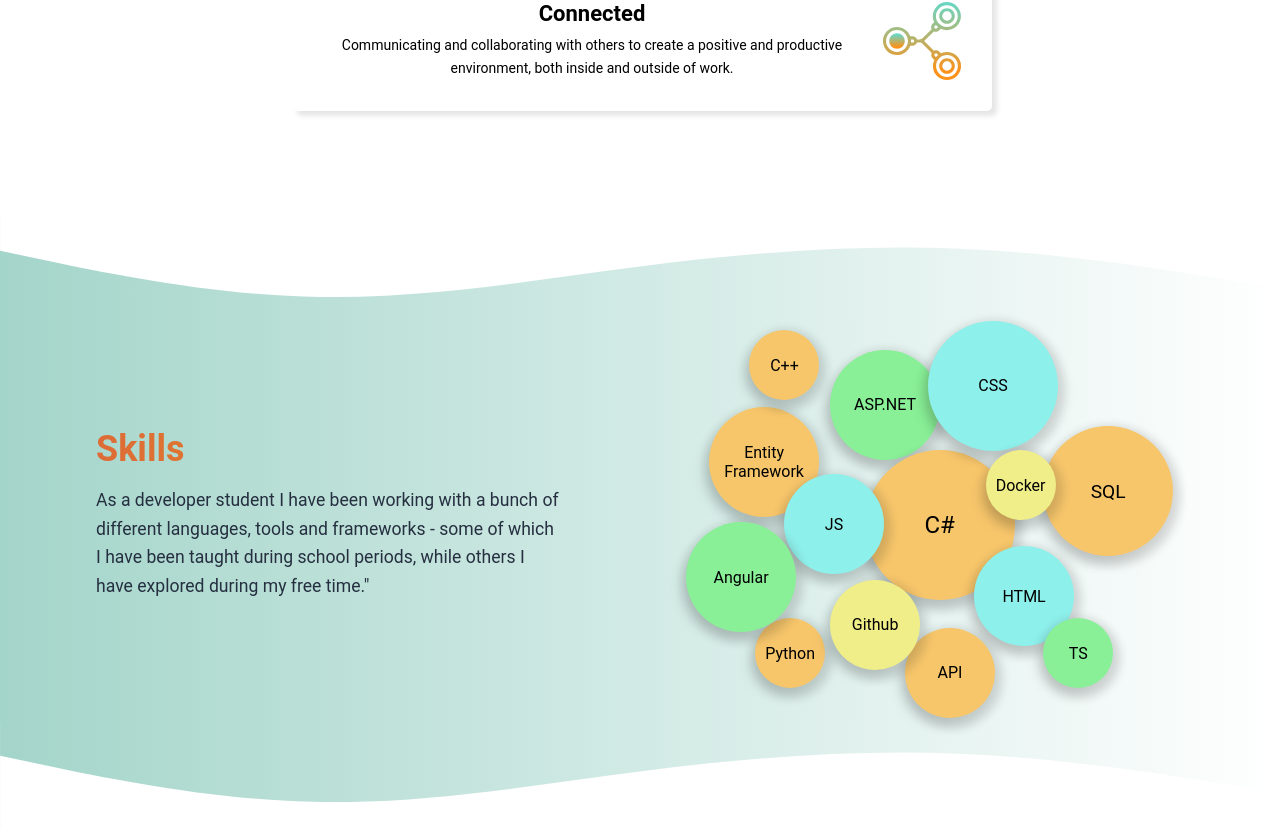
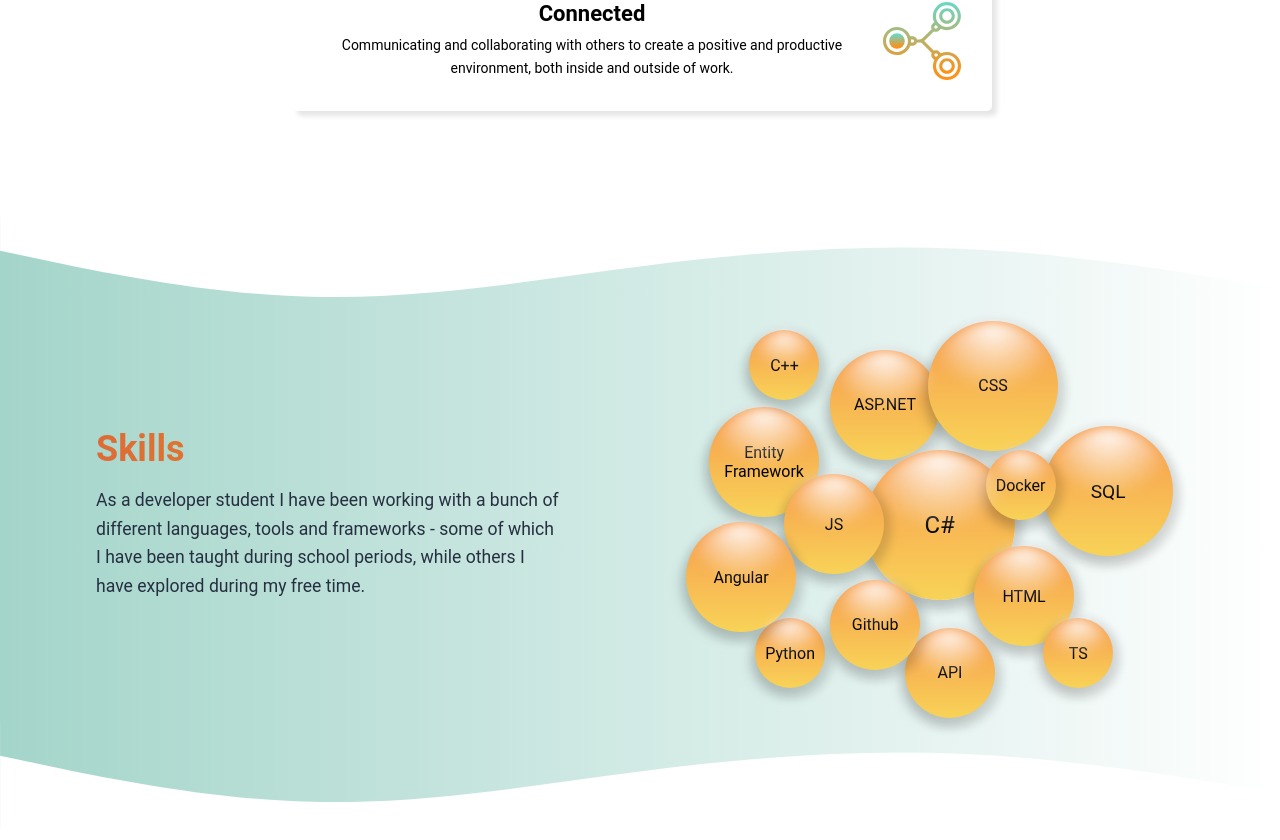
Before and after one commit to RasmusJuelN/online-cv-angular, an Angular app: page / in a window 1280 px wide. Shown: the part 1740-2580 px from the top of the page. Built offline with nearby package versions, Linux system fonts and the light colour scheme.

Commit message:
circles orange

```diff
--- a/src/app/home/home.component.html
+++ b/src/app/home/home.component.html
@@ -93,7 +93,7 @@
         <div class="home-skills-container1">
           <div class="home-skills-container2">
           <h1 class="home-text">Skills</h1>
-          <p class="home-text01">As a developer student I have been working with a bunch of different languages, tools and frameworks - some of which I have been taught during school periods, while others I have explored during my free time." </p>
+          <p class="home-text01">As a developer student I have been working with a bunch of different languages, tools and frameworks - some of which I have been taught during school periods, while others I have explored during my free time. </p>
         </div>
         <div class="home-skills-container3">
           <div id="circle-container">
@@ -128,7 +128,6 @@
               <div class="circle" data="API" #circle>
                 <p>API</p>
               </div>
-
               <div class="circle" data="Angular" #circle>
                 <p>Angular</p>
               </div>
--- a/src/app/home/home.component.scss
+++ b/src/app/home/home.component.scss
@@ -263,12 +263,26 @@
   position: absolute;
   border-radius: 50%;
   text-align: center;
+  background-image: linear-gradient(to bottom, rgb(247, 154, 78) 0%, rgb(248, 211, 87) 100%);
   transition:transform 1s ease-out;
   box-shadow: 2px 5px 10px 5px hsla(0, 0%, 8%, 0.155),-10px 10px 15px -5px hsla(0, 0%, 0%, 0.089)!important;
 
   &:hover{
     box-shadow: 2px 5px 10px 5px hsla(0, 0%, 100%, 0.555),-10px 10px 15px -5px hsla(0, 0%, 0%, 0.089)!important;
     color:white;
+  }
+
+  ::before{
+    content: "";
+    position: absolute;
+    top: 1%;
+    left: 5%;
+    width: 90%;
+    height: 80%;
+    border-radius: 50%;
+    background: radial-gradient(circle at 50% 0px, #ffffff, rgba(255, 255, 255, 0) 58%);
+    filter: blur(6px);
+    z-index: 2;
   }
 
   }
@@ -278,7 +292,7 @@
     width: 150px;
     height: 150px;
     font-size: 1.5em;
-    background-color: #f7c66b;
+    // background-image: linear-gradient(to bottom, rgb(247, 131, 78) 0%, rgb(248, 192, 87) 100%);
     top: 35%;
     left: 39%;
 
@@ -291,6 +305,8 @@
     width: 130px;
     height: 130px;
     font-size: 1.2em;
+
+    // background-image: linear-gradient(to bottom, rgb(247, 131, 78) 0%, rgb(248, 192, 87) 100%);
     background-color: #f7c66b;
 
 
@@ -302,6 +318,7 @@
     width: 130px;
     height: 130px;
     font-size: 1em;
+    // background-image: linear-gradient(to right, rgb(43, 171, 245) 0%, rgb(59, 247, 231) 100%);
     background-color: rgb(142, 240, 235);
   }
 
@@ -312,6 +329,7 @@
     width: 100px;
     height: 100px;
     font-size: 1em;
+    // background-image: linear-gradient(to right, rgb(43, 171, 245) 0%, rgb(59, 247, 231) 100%);
     background-color: rgb(142, 240, 235);
   }
 
@@ -322,6 +340,7 @@
     width: 100px;
     height: 100px;
     font-size: 1em;
+    // background-image: linear-gradient(to right, rgb(43, 171, 245) 0%, rgb(59, 247, 231) 100%);
     background-color: rgb(142, 240, 235);
   }
   .circle[data="Python"] {
@@ -330,6 +349,7 @@
     width: 70px;
     height: 70px;
     font-size: 1em;
+    // background-image: linear-gradient(to bottom, rgb(247, 131, 78) 0%, rgb(248, 192, 87) 100%);
     background-color: #f7c66b;
   }
 
@@ -339,6 +359,7 @@
     width: 70px;
     height: 70px;
     font-size: 1em;
+    // background-image: linear-gradient(to bottom, rgb(247, 131, 78) 0%, rgb(248, 192, 87) 100%);
     background-color: #f7c66b;
   }
 
@@ -348,6 +369,7 @@
     width: 90px;
     height: 90px;
     font-size: 1em;
+    // background-image: linear-gradient(to bottom, rgb(247, 131, 78) 0%, rgb(248, 192, 87) 100%);
     background-color: #f7c66b;
   }
 
@@ -357,6 +379,7 @@
     width: 110px;
     height: 110px;
     font-size: 1em;
+    // background-image: linear-gradient(to right, rgb(47, 240, 105) 0%, rgb(163, 250, 163) 100%);
     background-color: rgb(137, 240, 151);
   }
   .circle[data="Angular"] {
@@ -366,6 +389,7 @@
     width: 110px;
     height: 110px;
     font-size: 1em;
+    // background-image: linear-gradient(to right, rgb(47, 240, 105) 0%, rgb(163, 250, 163) 100%);
     background-color: rgb(137, 240, 151);
   }
   .circle[data="Docker"] {
@@ -375,6 +399,7 @@
     width: 70px;
     height: 70px;
     font-size: 1em;
+    // background-image: linear-gradient(to right, rgb(248, 224, 10) 0%, rgb(252, 250, 175) 100%);
     background-color: rgb(240, 238, 137);
   }
   .circle[data="Github"] {
@@ -383,6 +408,7 @@
     width: 90px;
     height: 90px;
     font-size: 1em;
+    // background-image: linear-gradient(to right, rgb(248, 224, 10) 0%, rgb(248, 247, 152) 100%);
     background-color: rgb(240, 238, 137);
   }
 
@@ -392,6 +418,7 @@
     width: 110px;
     height: 110px;
     font-size: 1em;
+    // background-image: linear-gradient(to bottom, rgb(247, 131, 78) 0%, rgb(248, 192, 87) 100%);
     background-color: #f7c66b;
   }
 
@@ -401,5 +428,6 @@
     width: 70px;
     height: 70px;
     font-size: 1em;
+    // background-image: linear-gradient(to right, rgb(47, 240, 105) 0%, rgb(163, 250, 163) 100%);
     background-color: rgb(137, 240, 151);
   }
--- a/src/app/home/home.component.ts
+++ b/src/app/home/home.component.ts
@@ -47,8 +47,8 @@ export class HomeComponent {
         const diffX = centerX - x;
         const diffY = centerY - y;
 
-        const moveX = diffX / centerX * -50; // max move 50px
-        const moveY = diffY / centerY * -50; // max move 50px
+        const moveX = diffX / centerX * -70; // max move 50px
+        const moveY = diffY / centerY * -70; // max move 50px
 
         circle.nativeElement.style.transform = `translate(${moveX}px, ${moveY}px)`;
       });
```
